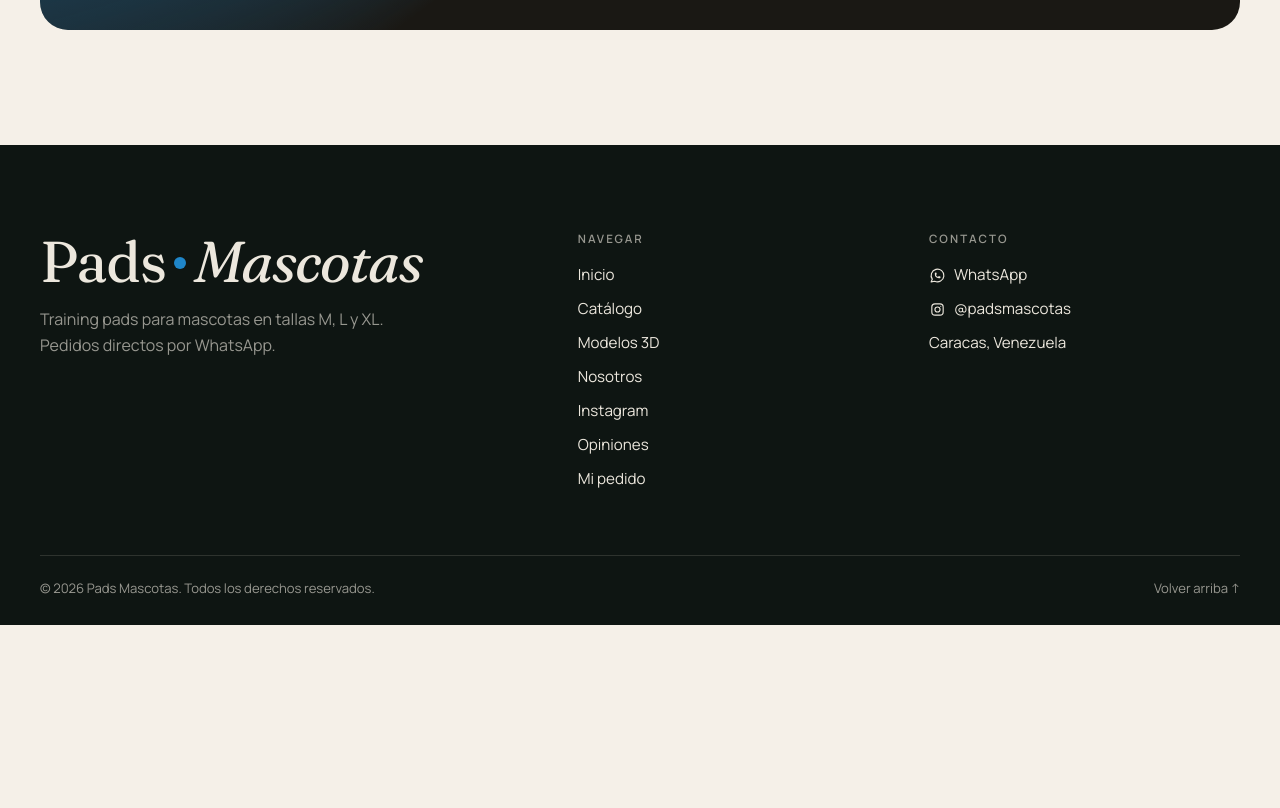
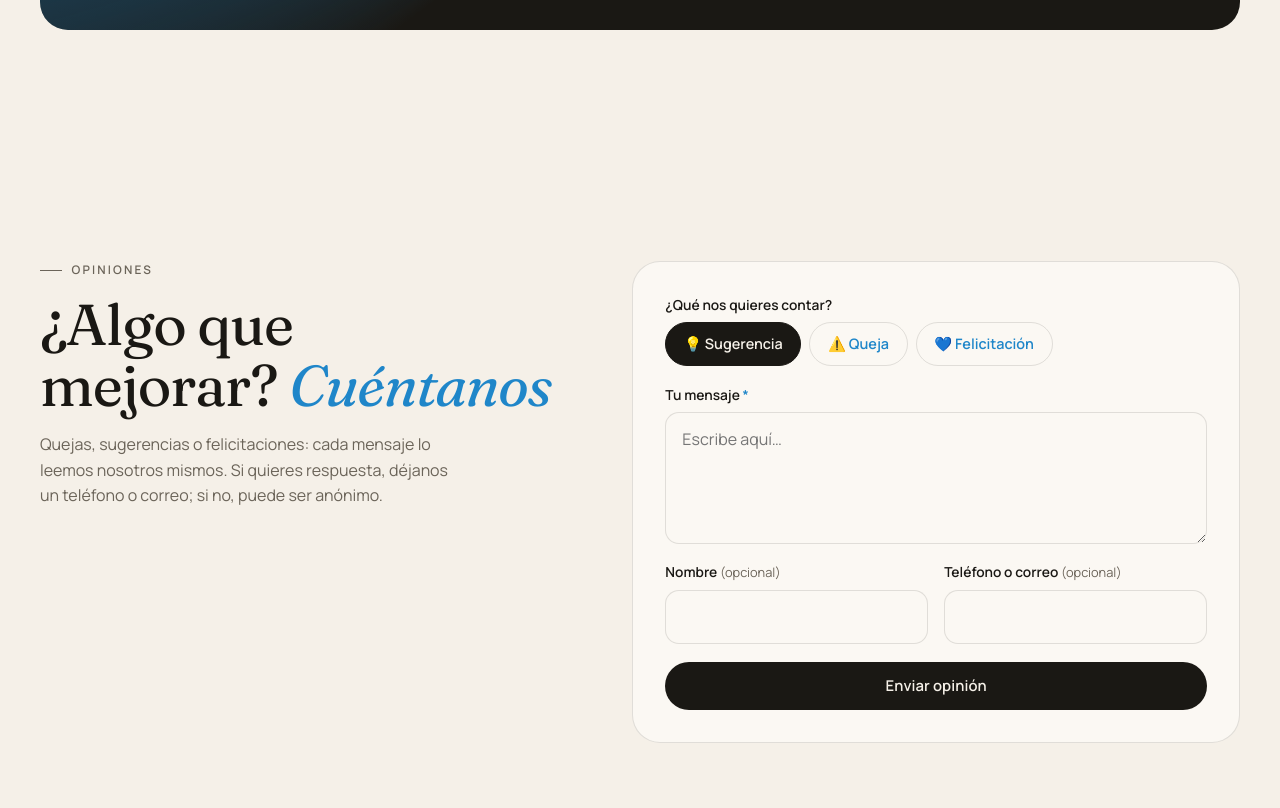
Before and after one commit to padsmascotasccs/padsmascotasccs.github.io, a plain HTML site: page tienda-pads-mascotas/index.html in a window 1280 px wide. Shown: the part 5652-6460 px from the top of the page. Before the commit the page ends 6277 px from the top, so only its background shows below. Drawn offline with Linux system fonts and the light colour scheme; some packages are replaced by stand-ins of ours; no server answers; a script that the page names is missing.

Commit message:
Inicio: apartado de opiniones

```diff
--- a/tienda-pads-mascotas/index.html
+++ b/tienda-pads-mascotas/index.html
@@ -108,6 +108,44 @@
     <section class="section ig" id="instagram" aria-label="Instagram">
       <div class="container" id="instagram-in"></div>
     </section>
+
+    <section class="section opin" id="opiniones" aria-labelledby="t-opiniones">
+      <div class="container opin__in">
+        <div class="opin__copy">
+          <p class="eyebrow reveal">Opiniones</p>
+          <h2 id="t-opiniones" class="reveal">¿Algo que mejorar? <em>Cuéntanos</em></h2>
+          <p class="reveal">Quejas, sugerencias o felicitaciones: cada mensaje lo leemos nosotros mismos. Si quieres respuesta, déjanos un teléfono o correo; si no, puede ser anónimo.</p>
+        </div>
+        <form class="opin__form reveal" id="form-opinion" novalidate>
+          <fieldset class="field">
+            <legend>¿Qué nos quieres contar?</legend>
+            <div class="options">
+              <label class="option"><input type="radio" name="clase" value="Sugerencia" checked><span>💡 Sugerencia</span></label>
+              <label class="option"><input type="radio" name="clase" value="Queja"><span>⚠️ Queja</span></label>
+              <label class="option"><input type="radio" name="clase" value="Felicitación"><span>💙 Felicitación</span></label>
+            </div>
+          </fieldset>
+          <div class="field">
+            <label for="op-mensaje">Tu mensaje <span>*</span></label>
+            <textarea id="op-mensaje" name="mensaje" maxlength="1500" rows="4" placeholder="Escribe aquí…" required></textarea>
+            <p class="field__err" id="e-op-mensaje" hidden>Escribe tu mensaje antes de enviarlo.</p>
+          </div>
+          <div class="opin__row">
+            <div class="field">
+              <label for="op-nombre">Nombre <small>(opcional)</small></label>
+              <input type="text" id="op-nombre" name="nombre" maxlength="120" autocomplete="name">
+            </div>
+            <div class="field">
+              <label for="op-contacto">Teléfono o correo <small>(opcional)</small></label>
+              <input type="text" id="op-contacto" name="contacto" maxlength="160" autocomplete="email">
+            </div>
+          </div>
+          <input class="opin__trampa" type="text" name="web" tabindex="-1" autocomplete="off" aria-hidden="true">
+          <button class="btn btn--primary btn--block" type="submit">Enviar opinión</button>
+          <p class="opin__ok" id="op-ok" role="status" hidden>¡Gracias! Recibimos tu mensaje 💙</p>
+        </form>
+      </div>
+    </section>
   </main>
   <noscript><p style="padding:2rem;text-align:center">Esta tienda necesita JavaScript para mostrar el catálogo. Escríbenos por Instagram: <a href="https://www.instagram.com/padsmascotas/">@padsmascotas</a></p></noscript>
   <script type="module" src="assets/js/home.js"></script>
```
